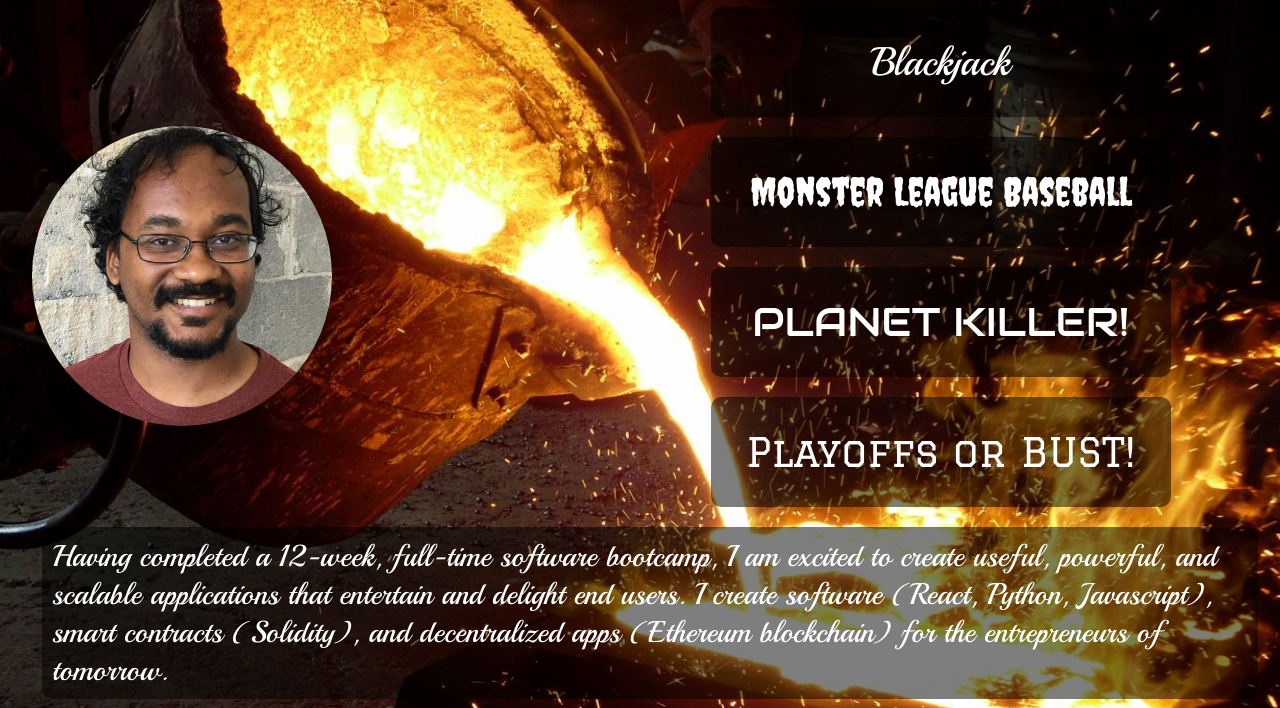
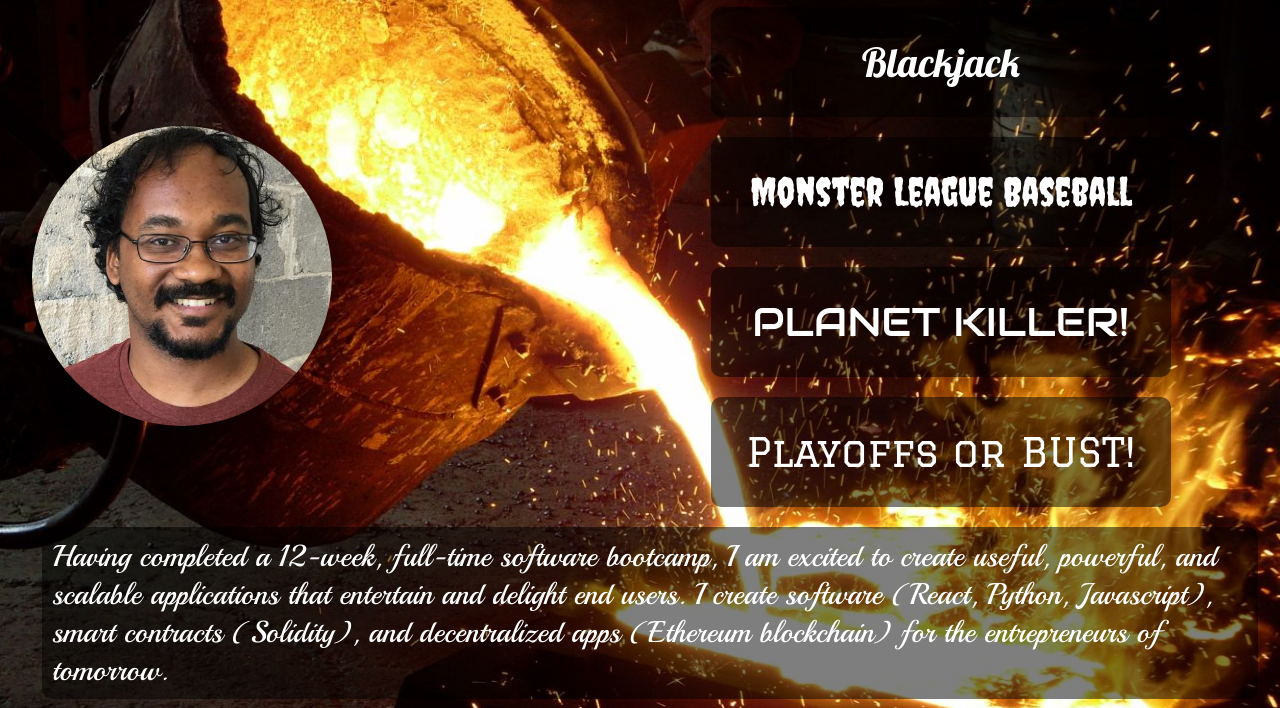
Before and after one commit to JustinCotton/JustinCotton.github.io, a plain HTML site: page index.html in a window 1280 px wide. Shown: the part 92-800 px from the top of the page. Drawn offline with Linux system fonts and the light colour scheme.

Commit message:
Changed styling

```diff
--- a/css/style.css
+++ b/css/style.css
@@ -19,7 +19,8 @@ body {
 }
 
 .blackjacks {
-    font-family: 'Playball', cursive;
+    /* font-family: 'Playball', cursive; */
+    font-family: 'Lobster', cursive;
 }
 
 header, footer {
--- a/index.html
+++ b/index.html
@@ -5,7 +5,7 @@
     <meta name="viewport" content="width=device-width, initial-scale=1.0">
     <meta http-equiv="X-UA-Compatible" content="ie=edge">
     <link rel="stylesheet" href="https://use.fontawesome.com/releases/v5.8.1/css/all.css" integrity="sha384-50oBUHEmvpQ+1lW4y57PTFmhCaXp0ML5d60M1M7uH2+nqUivzIebhndOJK28anvf" crossorigin="anonymous">
-    <link href="https://fonts.googleapis.com/css?family=Audiowide|Creepster|Graduate|Monoton|Playball&display=swap" rel="stylesheet">
+    <link href="https://fonts.googleapis.com/css?family=Audiowide|Creepster|Graduate|Monoton|Lobster|Playball&display=swap" rel="stylesheet">
     <link rel="stylesheet" type="text/css" href="./css/style.css">
     <title>Seething Cauldron</title>
 </head>
```
